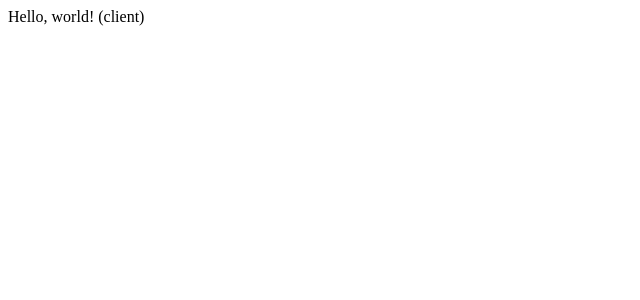
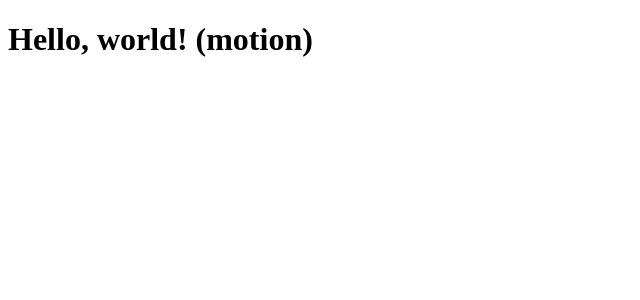
Before and after one commit to canaryguy/poppersbeta.fun, a Next.js app: page / in a window 1280 px wide. Shown: the top 300 px of the page, without its empty margins (0-640 px from the left). Built offline with nearby package versions, Linux system fonts and the light colour scheme.

Commit message:
step: add framer-motion animated heading

```diff
--- a/app/page.tsx
+++ b/app/page.tsx
@@ -1,7 +1,16 @@
 'use client';
 
 import React from 'react';
+import { motion } from 'framer-motion';
 
 export default function Home() {
-  return <div>Hello, world! (client)</div>;
+  return (
+    <motion.h1
+      initial={{ opacity: 0, y: 20 }}
+      animate={{ opacity: 1, y: 0 }}
+      transition={{ duration: 0.8 }}
+    >
+      Hello, world! (motion)
+    </motion.h1>
+  );
 }
```
